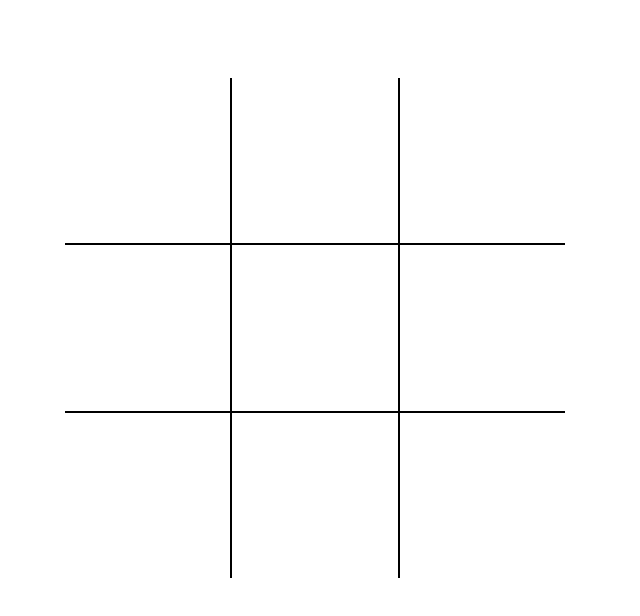
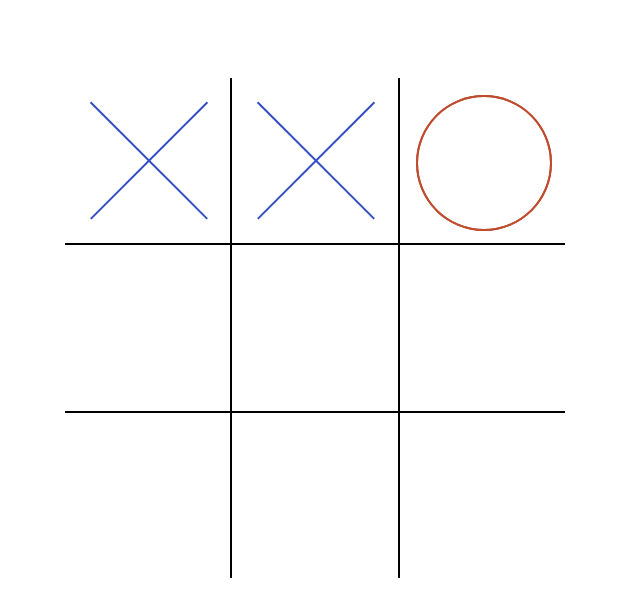
Before and after one commit to FazG/TicTacToe, a plain HTML site: page index.html in a window 1280 px wide. Shown: the part 118-734 px from the top of the page, without its empty margins (325-965 px from the left). Drawn offline with Linux system fonts and the light colour scheme.

Commit message:
Classes pour X et O

```diff
--- a/index.html
+++ b/index.html
@@ -14,9 +14,9 @@
 
     <div class="grid">
 
-      <div class="square"></div>
-      <div class="square"></div>
-      <div class="square"></div>
+      <div class="square x"></div>
+      <div class="square x"></div>
+      <div class="square o"></div>
       <div class="square"></div>
       <div class="square"></div>
       <div class="square"></div>
--- a/style.css
+++ b/style.css
@@ -21,6 +21,7 @@ h1 {
 .square {
     border-style : solid;
     border-width: 1px;
+    position: relative;
 }
 
 .square:nth-child(1), .square:nth-child(2), .square:nth-child(3){
@@ -38,3 +39,33 @@ h1 {
 .square:nth-child(1), .square:nth-child(4), .square:nth-child(7){
     border-left: none;
 }
+
+.square.x::before, .square.x::after {
+    position: absolute;
+    content: "";
+    background-color: rgb(50, 77, 197);
+    width: 2px;
+    height: 100%;
+    left: 50%;
+}
+
+.square.x::before {
+    transform: rotate(45deg);
+}
+
+.square.x::after {
+    transform: rotate(-45deg);
+}
+
+.square.o::before, .square.o::after {
+    position: absolute;
+    content: "";
+    border-color: rgb(192, 76, 47);
+    border-style: solid;
+    border-radius: 50%;
+    border-width: 2px;
+    height: 80%;
+    width: 80%;
+    top: 10%;
+    left: 10%;
+}
```
